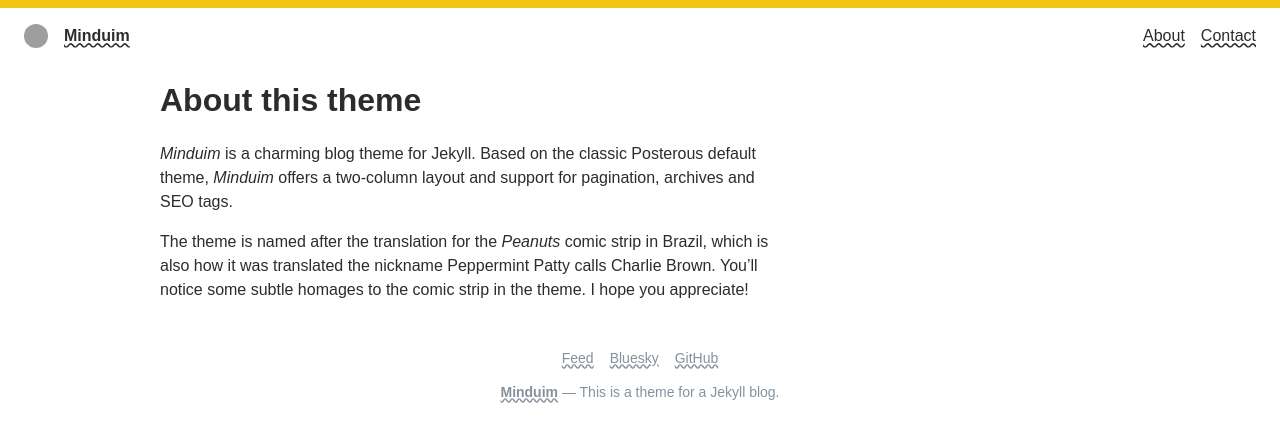
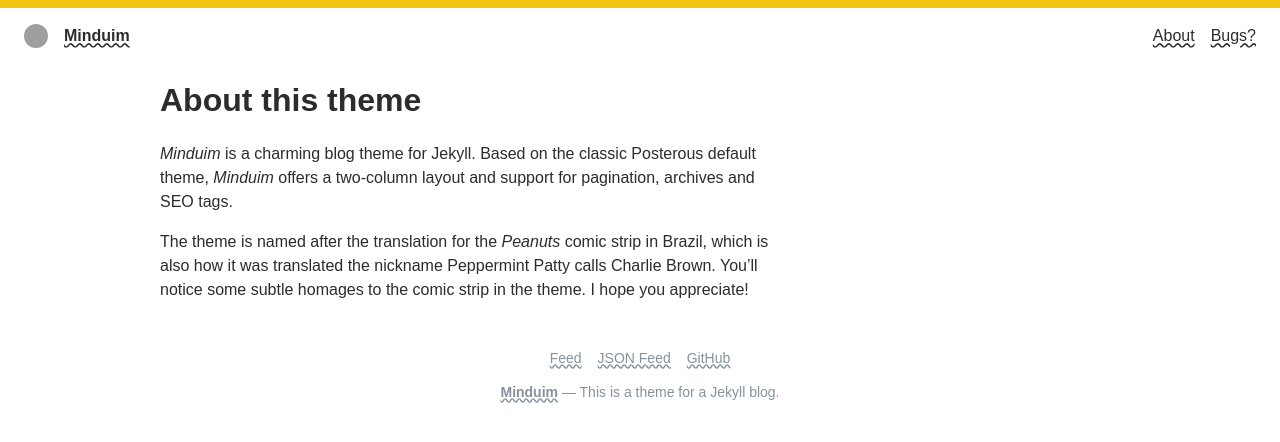
Before and after one commit to arthrfrts/minduim, a Jekyll site: the page built from about.md, in a window 1280 px wide. Shown: the top 442 px of the page. Built offline with Jekyll 4.4.1, drawn with Linux system fonts in a browser that asks for light colours; grey boxes are pictures that could not be loaded.

Commit message:
feat(config): changes translations

```diff
--- a/_config.yml
+++ b/_config.yml
@@ -31,8 +31,8 @@
     archive_category_title: "Posts filed under “%s”" # don't forget `%s`, it will be replaced by the category name.
     post_tagged_with: "Tagged with:"
     blog_pagination_title: "Blog Pagination"
-    blog_pagination_next_page: "Older posts"
-    blog_pagination_prev_page: "Newer posts"
+    blog_pagination_next_page: "Older posts &rarr;"
+    blog_pagination_prev_page: "&larr; Newer posts"
 
 # Menus
 main_menu:
@@ -40,40 +40,31 @@
   items:
     - label: About
       url: /about/
-    - label: Contact
-      url: /contact/
+    - label: Bugs?
+      url: https://github.com/arthrfrts/minduim/issues
+      external: true
 
 footer_menu:
   title: Social
   items:
     - label: Feed
-      url: /feed/
-    - label: Bluesky
-      url: https://bsky.app/
-      external: true
+      url: /feed.xml
+    - label: JSON Feed
+      url: /feed.json
     - label: GitHub
-      url: https://github.com/
+      url: https://github.com/arthrfrts/minduim
       external: true
 
-# Plugin settings
-plugins:
-  - jekyll-feed
-  - jekyll-json-feed
-  - jekyll-paginate
-  - jekyll-sitemap
-  - jekyll-seo-tag
-  - jekyll-archives
-
 # Plugin: jekyll-paginate
-paginate: 12
+paginate: 6
 paginate_path: "/page/:num/"
 
 # Plugin: jekyll-archives
 jekyll-archives:
   enabled:
-  - year
-  - month
-  - tags
+    - year
+    - month
+    - tags
   layout: archive
   permalinks:
     year: "/:year/"
```
